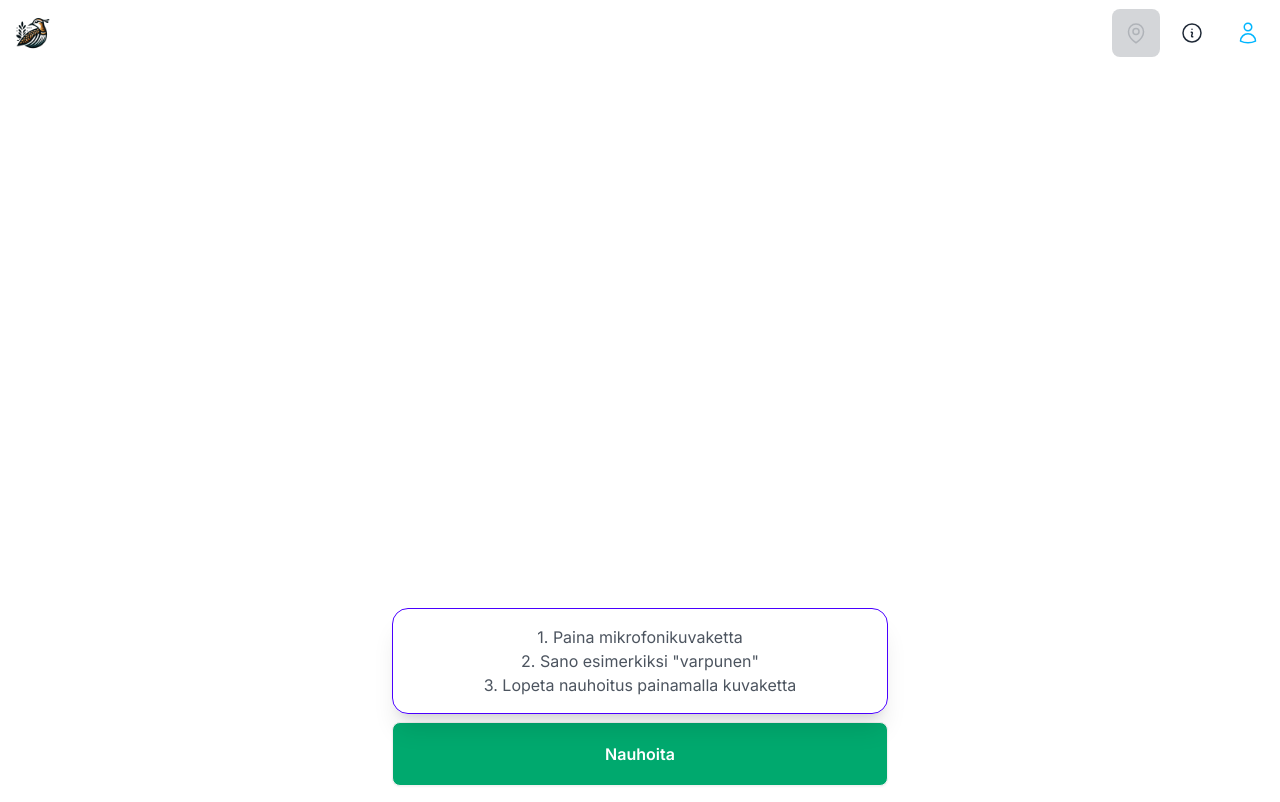
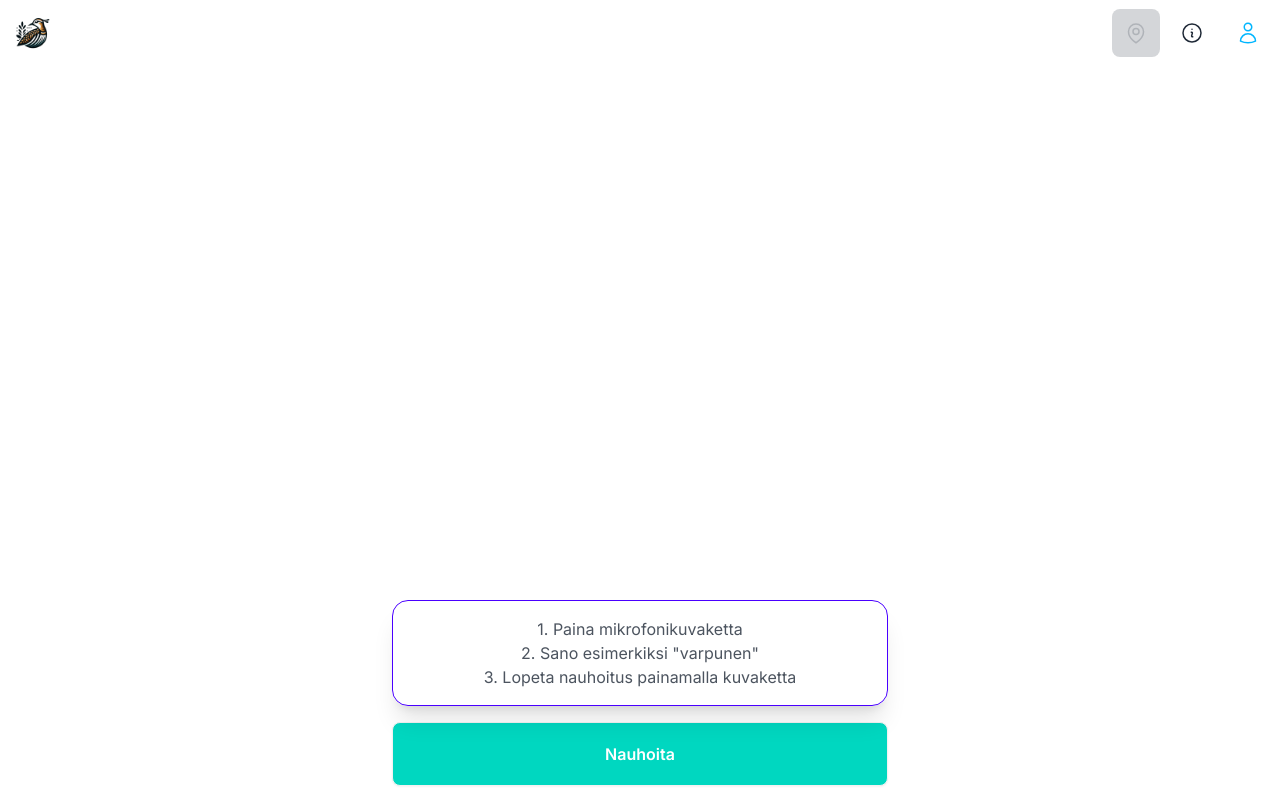
Before and after one commit to ksaaskil/kurppa, a Next.js app: page / in a window 1280 px wide. Built offline with nearby package versions, Linux system fonts and the light colour scheme; no server answers.

Commit message:
Make status bar horizontal.

```diff
--- a/app/components/ProcessingStatus.tsx
+++ b/app/components/ProcessingStatus.tsx
@@ -84,8 +84,8 @@ export default function ProcessingStatus({
 }) {
   return (
     (visible && (
-      <div className="toast toast-end toast-middle flex flex-col">
-        <ul className="timeline timeline-compact timeline-vertical">
+      <div className="card card-bordered card-compact w-full shadow-xl border-primary p-4 overflow-auto">
+        <ul className="timeline timeline-end timeline-compact timeline-horizontal">
           <li>
             <div className="timeline-middle">
               <ResolvedIcon
--- a/app/components/RecordButton.tsx
+++ b/app/components/RecordButton.tsx
@@ -10,7 +10,7 @@ export default function RecordButton({
   const canRecord = !(processing || recording);
   return (
     <button
-      className={`btn btn-block btn-lg ${canRecord ? `bg-success` : ``}`}
+      className={`btn btn-block btn-lg ${canRecord ? `bg-accent` : ``}`}
       disabled={processing}
       onClick={toggleRecording}
     >
--- a/app/components/RecordView.tsx
+++ b/app/components/RecordView.tsx
@@ -17,29 +17,30 @@ export default function RecordView({
   processingStatus: IProcessingStatus;
 }) {
   return (
-    <div className="h-full container mx-auto flex flex-col items-center justify-end">
-      <div className="px-2 w-full lg:max-w-lg">
+    <div className="h-full container mx-auto flex flex-col items-center justify-end lg:max-w-lg space-y-4 px-2">
+      <div className="w-full">
+        <ProcessingStatus
+          status={processingStatus}
+          visible={
+            !recording &&
+            (processingStatus.processing ||
+              !!processingStatus.decipher.error ||
+              !!processingStatus.transcription.error ||
+              !!processingStatus.transcription.result)
+          }
+        />
+      </div>
+      <div className="w-full">
         {lastObservation && <LastObservation observation={lastObservation} />}
         {!lastObservation && <Instructions />}
       </div>
-      <div className="px-2 w-full lg:max-w-lg mt-2">
+      <div className="w-full">
         <ActionButtons
           processing={processingStatus.processing}
           recording={recording}
           toggleRecording={toggleRecording}
         />
       </div>
-
-      <ProcessingStatus
-        status={processingStatus}
-        visible={
-          !recording &&
-          (processingStatus.processing ||
-            !!processingStatus.decipher.error ||
-            !!processingStatus.transcription.error ||
-            !!processingStatus.transcription.result)
-        }
-      />
     </div>
   );
 }
```
